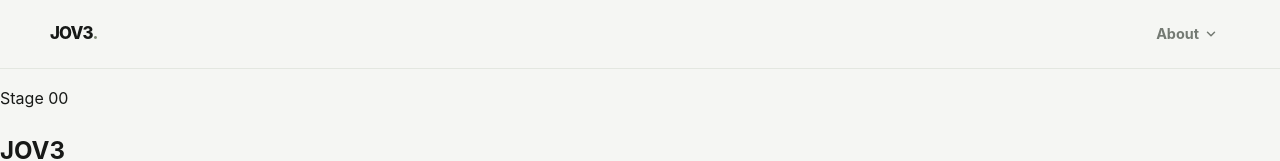
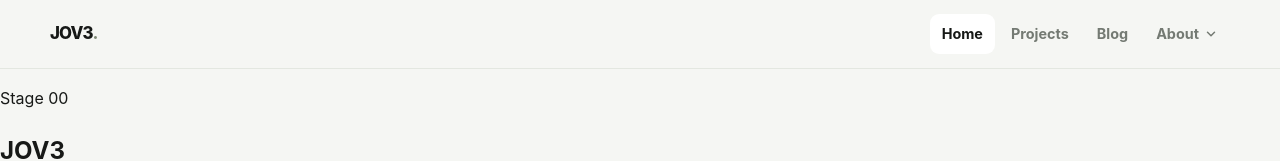
Before and after one commit to Jov3c/jov3, a Nuxt app: page / in a window 1280 px wide. Shown: the top 161 px of the page. Built offline with nearby package versions, Linux system fonts and the light colour scheme.

Commit message:
fix: track application data modules

```diff
--- /dev/null
+++ b/app/data/navigation.ts
@@ -0,0 +1,22 @@
+export interface NavigationItem {
+  label: string;
+  to: string;
+}
+
+export const primaryNavigation: NavigationItem[] = [
+  { label: 'Home', to: '/' },
+  { label: 'Projects', to: '/projects' },
+  { label: 'Blog', to: '/blog' },
+];
+
+export const aboutNavigation: NavigationItem[] = [
+  { label: 'CV', to: '/about/cv' },
+  { label: 'Timeline', to: '/about/timeline' },
+];
+
+export const blogNavigation: NavigationItem[] = [
+  { label: '归档', to: '/blog/archive' },
+  { label: '友链', to: '/blog/links' },
+  { label: '留言', to: '/blog/message' },
+  { label: '足迹', to: '/blog/footprint' },
+];
```
Also changed, not shown: 1 other file (tests, documents, lock files or other folders).
